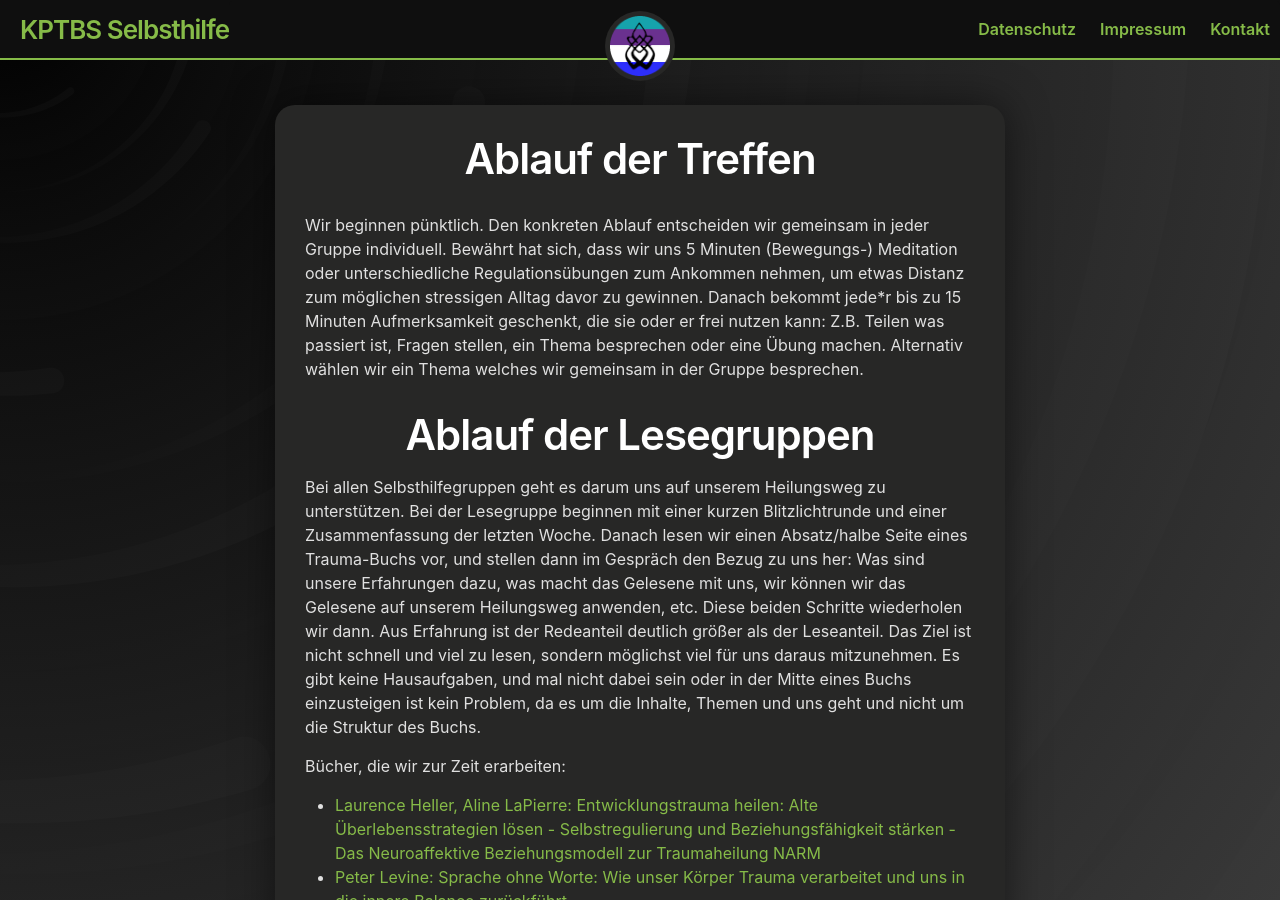
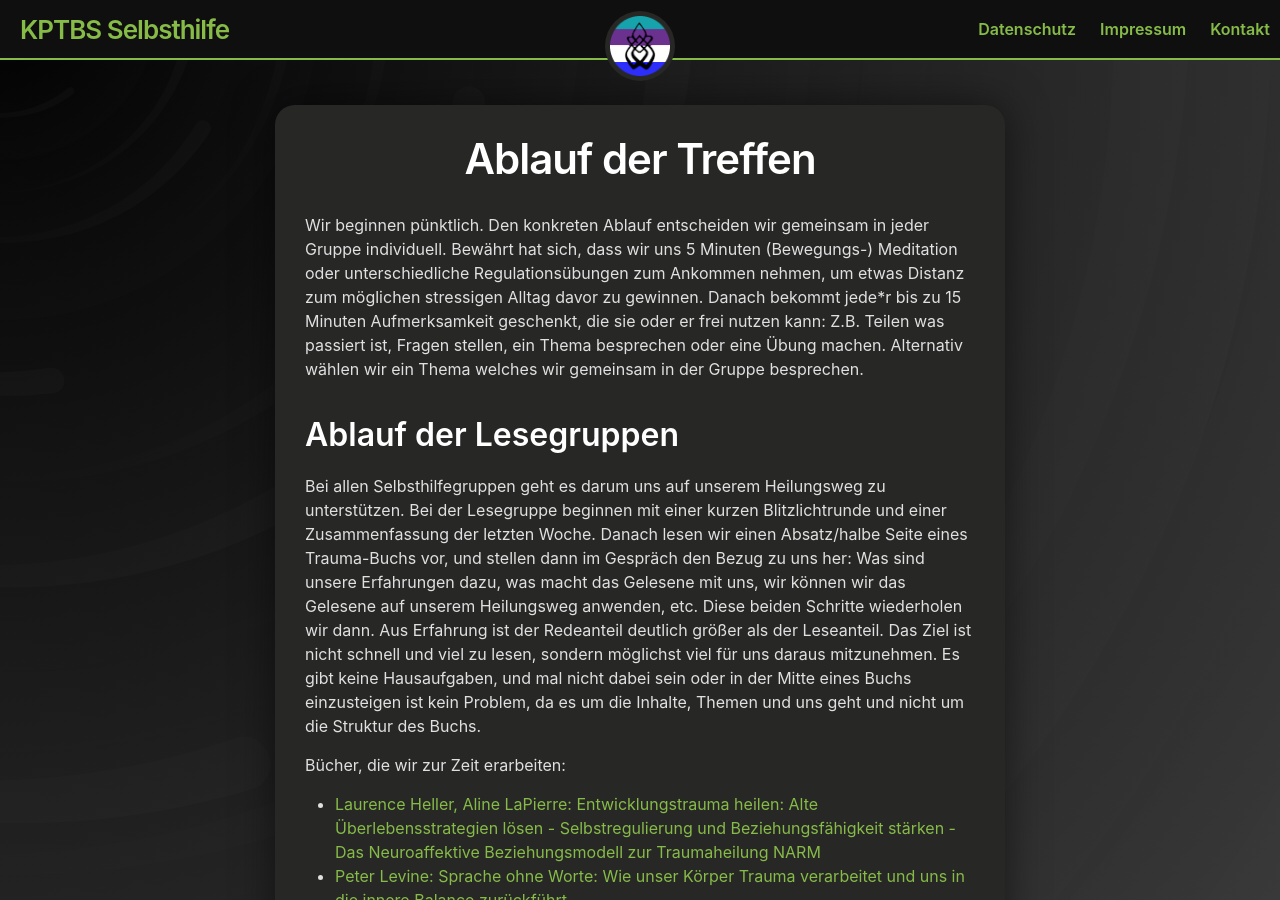
Before and after one commit to 3xz/k-ptbs, a Jekyll site: the page built from _posts/2023-07-12-ablauf.md, in a window 1280 px wide and 900 px high. Built offline with Jekyll 4.4.1, drawn with Linux system fonts in a browser that asks for light colours.

```diff
--- a/_posts/2023-07-12-ablauf.md
+++ b/_posts/2023-07-12-ablauf.md
@@ -5,7 +5,7 @@ title: Ablauf der Treffen
 
 Wir beginnen pünktlich. Den konkreten Ablauf entscheiden wir gemeinsam in jeder Gruppe individuell. Bewährt hat sich, dass wir uns 5 Minuten (Bewegungs-) Meditation oder unterschiedliche Regulationsübungen zum Ankommen nehmen, um etwas Distanz zum möglichen stressigen Alltag davor zu gewinnen. Danach bekommt jede*r bis zu 15 Minuten Aufmerksamkeit geschenkt, die sie oder er frei nutzen kann: Z.B. Teilen was passiert ist, Fragen stellen, ein Thema besprechen oder eine Übung machen. Alternativ wählen wir ein Thema welches wir gemeinsam in der Gruppe besprechen.
 
-# Ablauf der Lesegruppen
+## Ablauf der Lesegruppen
 Bei allen Selbsthilfegruppen geht es darum uns auf unserem Heilungsweg zu unterstützen. Bei der Lesegruppe beginnen mit einer kurzen Blitzlichtrunde und einer Zusammenfassung der letzten Woche. Danach lesen wir einen Absatz/halbe Seite eines Trauma-Buchs vor, und stellen dann im Gespräch den Bezug zu uns her: Was sind unsere Erfahrungen dazu, was macht das Gelesene mit uns, wir können wir das Gelesene auf unserem Heilungsweg anwenden, etc. Diese beiden Schritte wiederholen wir dann. Aus Erfahrung ist der Redeanteil deutlich größer als der Leseanteil. Das Ziel ist nicht schnell und viel zu lesen, sondern möglichst viel für uns daraus mitzunehmen. Es gibt keine Hausaufgaben, und mal nicht dabei sein oder in der Mitte eines Buchs einzusteigen ist kein Problem, da es um die Inhalte, Themen und uns geht und nicht um die Struktur des Buchs.
 
 Bücher, die wir zur Zeit erarbeiten:
@@ -13,5 +13,5 @@ Bücher, die wir zur Zeit erarbeiten:
 - [Laurence Heller, Aline LaPierre: Entwicklungstrauma heilen: Alte Überlebensstrategien lösen - Selbstregulierung und Beziehungsfähigkeit stärken - Das Neuroaffektive Beziehungsmodell zur Traumaheilung NARM](https://www.amazon.de/dp/3466309220/)
 - [Peter Levine: Sprache ohne Worte: Wie unser Körper Trauma verarbeitet und uns in die innere Balance zurückführt](https://www.amazon.de/dp/3466309182/)
 
-# Ablauf der Übungsgruppe
+## Ablauf der Übungsgruppe
 Nach einer kurzen Blitzlichtrunde stellt eine Person, die für den Termin eine Übung mitgebracht hat die Übung kurz vor, und dann praktzieren wir die Übung gemeinsam, sei es direkt angeleitet von der Person, oder durch ein Audio oder Video oder Text. Danach reflektieren wir, wie wir die Übung erlebt haben. "Übung" kann dabei wirklich alles sein, es geht um ein Erleben im Moment, oder ein Reflektieren. Der Hauptfokus ist auf Nerven-System-Regulation, aber alles mit KPTBS Bezug ist möglich. Wir werden keine Exposition machen, aber so wie auch bei allen anderen Gruppen, im Alltag, kann auch mal was "hochkommen", zum einen wirst du damit nicht allein gelassen, dafür ist die Gruppe ja da, und zum anderen kannst du jederzeit eine Pause machen und auch eine Übung nicht mitmachen. Du solltest Lust auf Experimentieren mitbringen und zumindest nach einer Kennenlernphase gewillt sein auch Übungen zu recherchieren und mit einzubringen.
```
